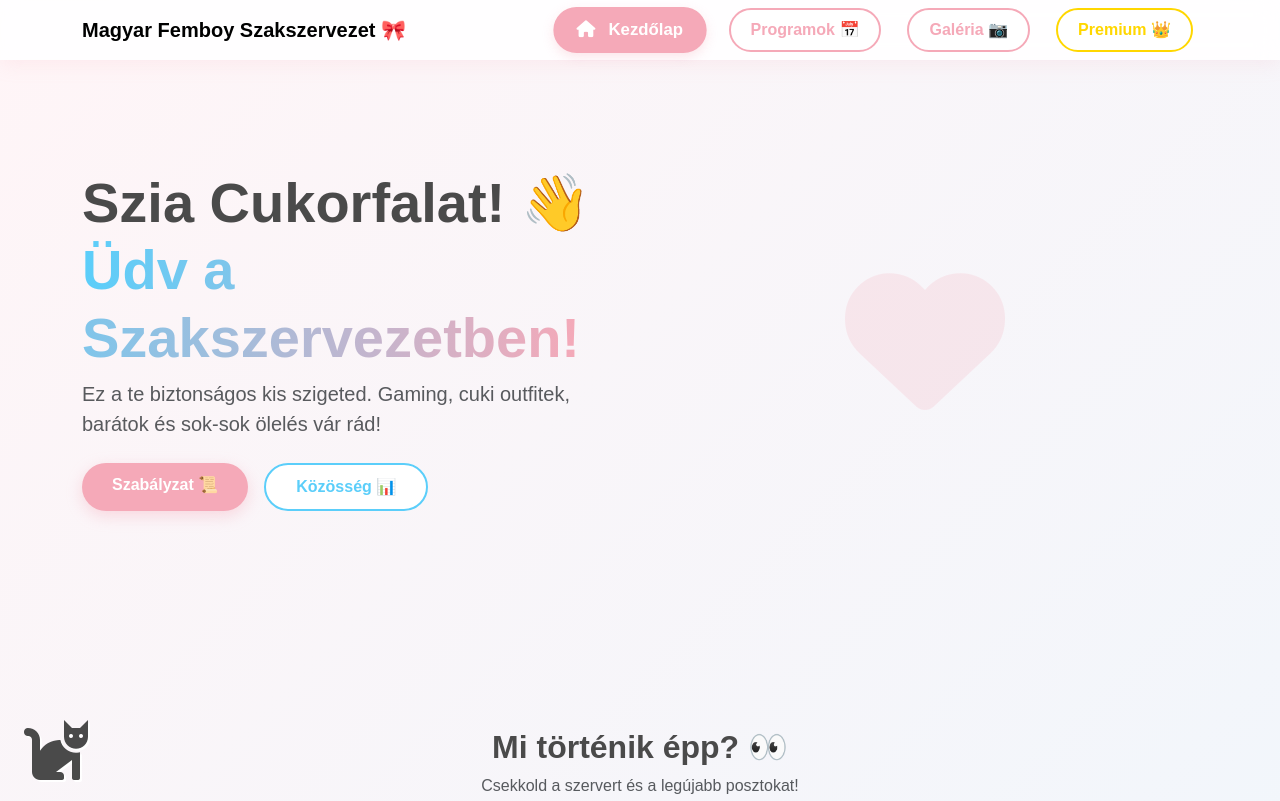
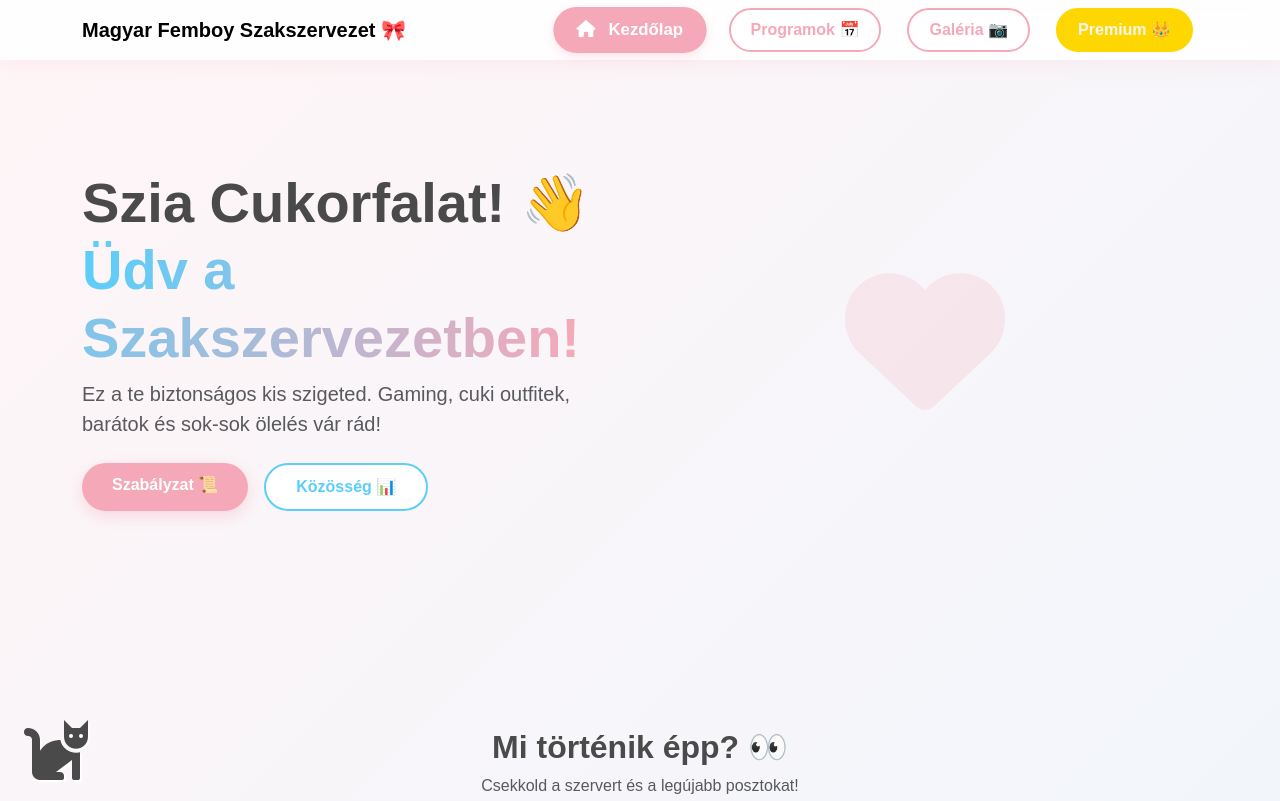
Before and after one commit to dcm-c/catboy, a plain HTML site: page index.html in a window 1280 px wide. Shown: the top 801 px of the page. Drawn offline with nearby package versions, Linux system fonts and the light colour scheme; no server answers.

Commit message:
gold background premium button

```diff
--- a/navbar.html
+++ b/navbar.html
@@ -28,7 +28,7 @@
                 </li>
                 <li class="nav-item">
                     <a class="nav-link fw-bold" href="#" id="btn-premium"
-                        style="color: gold !important; border-color: gold !important;">
+                        style="color: whitesmoke !important;background-color: gold !important; border-color: gold !important;">
                         Premium 👑
                     </a>
                 </li>
```
